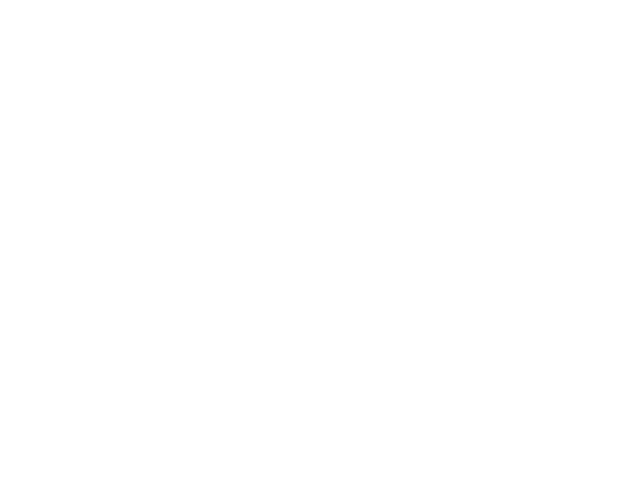
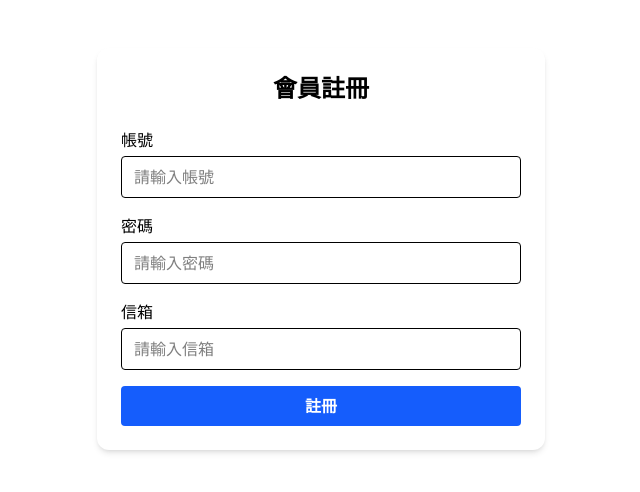
Before and after one commit to haoshisu/trace_price, a React (Vite) app in the folder client/: page /register in a window 1280 px wide. Before the commit this address had no page. Shown: the top 492 px of the page, without its empty margins (319-959 px from the left). Built offline with nearby package versions, Linux system fonts and the light colour scheme.

Commit message:
add login & register

```diff
--- a/client/package.json
+++ b/client/package.json
@@ -19,6 +19,7 @@
     "puppeteer": "^24.5.0",
     "react": "^19.0.0",
     "react-dom": "^19.0.0",
+    "react-hook-form": "^7.61.1",
     "react-router-dom": "^7.5.0",
     "react-toastify": "^11.0.5",
     "recharts": "^2.15.2",
--- a/client/src/App.tsx
+++ b/client/src/App.tsx
@@ -1,18 +1,21 @@
-import DashBoard from './DashBoard/DashBoard'
-import {BrowserRouter, Routes,Route } from "react-router-dom"
-import { ToastContainer, Zoom } from 'react-toastify'
-
+import DashBoard from "./DashBoard/DashBoard";
+import { BrowserRouter, Routes, Route } from "react-router-dom";
+import { ToastContainer, Zoom } from "react-toastify";
+import RegisterForm from "./RegisterForm";
+import LoginForm from "./LoginForm";
 
 export default function App() {
-
-  return (
+ return (
   <>
-    <BrowserRouter>
+   <BrowserRouter>
     <ToastContainer autoClose={1500} transition={Zoom} closeOnClick />
-      <Routes>
-        <Route path='/' element={<DashBoard />} />
-      </Routes>
-    </BrowserRouter>
+    <Routes>
+     <Route path="/dashboard" element={<DashBoard />} />
+     <Route path="/register" element={<RegisterForm />} />
+     <Route path="/login" element={<LoginForm />} />
+     <Route path="/" element={<LoginForm />} />
+    </Routes>
+   </BrowserRouter>
   </>
-  )
+ );
 }
--- /dev/null
+++ b/client/src/LoginForm.tsx
@@ -0,0 +1,79 @@
+import { useForm } from "react-hook-form";
+import { useNavigate } from "react-router-dom";
+
+type LoginFormData = {
+ username: string;
+ password: string;
+};
+
+export default function LoginForm({ onLoginSuccess }: { onLoginSuccess?: () => void }) {
+ const {
+  register,
+  handleSubmit,
+  formState: { errors, isSubmitting },
+  reset,
+ } = useForm<LoginFormData>();
+ const navigate = useNavigate();
+
+ const onSubmit = async (data: LoginFormData) => {
+  const res = await fetch("https://trace-price-backend.onrender.com/login", {
+   method: "POST",
+   headers: { "Content-Type": "application/json" },
+   body: JSON.stringify(data),
+  });
+  const result = await res.json();
+  if (result.token) {
+   localStorage.setItem("token", result.token); // 儲存 JWT
+   alert("登入成功！");
+   reset();
+   if (onLoginSuccess) onLoginSuccess();
+   // 你可以改成 router 跳轉頁面
+   navigate("/dashboard");
+  } else {
+   alert(result.error || "登入失敗");
+  }
+ };
+
+ return (
+  <div className="max-w-md mx-auto p-6 bg-white rounded-xl shadow-md mt-12">
+   <h2 className="text-2xl font-bold text-center mb-6">會員登入</h2>
+   <form onSubmit={handleSubmit(onSubmit)} className="space-y-4">
+    {/* 帳號 */}
+    <div>
+     <label className="block mb-1 font-medium">帳號</label>
+     <input
+      className="w-full border rounded px-3 py-2"
+      {...register("username", {
+       required: "帳號必填",
+       minLength: { value: 4, message: "帳號至少 4 字元" },
+       pattern: { value: /^[a-zA-Z0-9_]+$/, message: "只允許英文、數字、底線" },
+      })}
+      placeholder="請輸入帳號"
+     />
+     {errors.username && <span className="text-red-500 text-sm">{errors.username.message}</span>}
+    </div>
+    {/* 密碼 */}
+    <div>
+     <label className="block mb-1 font-medium">密碼</label>
+     <input
+      className="w-full border rounded px-3 py-2"
+      type="password"
+      {...register("password", {
+       required: "密碼必填",
+       minLength: { value: 6, message: "密碼至少 6 字元" },
+      })}
+      placeholder="請輸入密碼"
+     />
+     {errors.password && <span className="text-red-500 text-sm">{errors.password.message}</span>}
+    </div>
+    <button
+     type="submit"
+     disabled={isSubmitting}
+     className="w-full bg-blue-600 text-white font-bold py-2 rounded hover:bg-blue-700 disabled:bg-gray-400"
+    >
+     {isSubmitting ? "登入中..." : "登入"}
+    </button>
+   </form>
+  </div>
+ );
+}
--- /dev/null
+++ b/client/src/RegisterForm.tsx
@@ -0,0 +1,98 @@
+import React from "react";
+import { useForm } from "react-hook-form";
+
+type FormData = {
+ username: string;
+ password: string;
+ email: string;
+};
+
+export default function RegisterForm() {
+ const {
+  register,
+  handleSubmit,
+  formState: { errors, isSubmitting },
+  reset,
+ } = useForm<FormData>({ mode: "onChange" });
+
+ // 註冊表單送出事件
+ const onSubmit = async (data: FormData) => {
+  // 你可以根據實際後端 API 改這裡
+  const res = await fetch("http://localhost:3001/register", {
+   method: "POST",
+   headers: { "Content-Type": "application/json" },
+   body: JSON.stringify(data),
+  });
+  const result = await res.json();
+  console.log(result);
+  if (result.success) {
+   alert("註冊成功！請登入");
+   reset();
+  } else {
+   alert(result.error || "註冊失敗");
+  }
+ };
+
+ return (
+  <div className="max-w-md mx-auto p-6 bg-white rounded-xl shadow-md mt-12">
+   <h2 className="text-2xl font-bold text-center mb-6">會員註冊</h2>
+   <form onSubmit={handleSubmit(onSubmit)} className="space-y-4">
+    {/* 帳號欄 */}
+    <div>
+     <label className="block mb-1 font-medium">帳號</label>
+     <input
+      className="w-full border rounded px-3 py-2"
+      {...register("username", {
+       required: "帳號必填",
+       minLength: { value: 4, message: "帳號至少 4 字元" },
+       pattern: { value: /^[a-zA-Z0-9_]+$/, message: "只允許英文、數字、底線" },
+      })}
+      placeholder="請輸入帳號"
+     />
+     {errors.username && <span className="text-red-500 text-sm">{errors.username.message}</span>}
+    </div>
+
+    {/* 密碼欄 */}
+    <div>
+     <label className="block mb-1 font-medium">密碼</label>
+     <input
+      className="w-full border rounded px-3 py-2"
+      type="password"
+      {...register("password", {
+       required: "密碼必填",
+       minLength: { value: 6, message: "密碼至少 6 字元" },
+      })}
+      placeholder="請輸入密碼"
+     />
+     {errors.password && <span className="text-red-500 text-sm">{errors.password.message}</span>}
+    </div>
+
+    {/* 信箱欄 */}
+    <div>
+     <label className="block mb-1 font-medium">信箱</label>
+     <input
+      className="w-full border rounded px-3 py-2"
+      type="email"
+      {...register("email", {
+       required: "信箱必填",
+       pattern: {
+        value: /^[A-Za-z0-9._%+-]+@[A-Za-z0-9.-]+\.[A-Za-z]{2,}$/,
+        message: "信箱格式不正確",
+       },
+      })}
+      placeholder="請輸入信箱"
+     />
+     {errors.email && <span className="text-red-500 text-sm">{errors.email.message}</span>}
+    </div>
+
+    <button
+     type="submit"
+     disabled={isSubmitting}
+     className="w-full bg-blue-600 text-white font-bold py-2 rounded hover:bg-blue-700 disabled:bg-gray-400"
+    >
+     {isSubmitting ? "註冊中..." : "註冊"}
+    </button>
+   </form>
+  </div>
+ );
+}
--- a/client/src/index.css
+++ b/client/src/index.css
@@ -1,5 +1,6 @@
+@import "tailwindcss";
 body {
-  margin: 0;
-  padding: "auto";
-  box-sizing: border-box;
+ margin: 0;
+ padding: "auto";
+ box-sizing: border-box;
 }
```
Also changed, not shown: client/src/DashBoard/DashBoard.tsx (+178 -86 lines), 1 other file (tests, documents, lock files or other folders).
